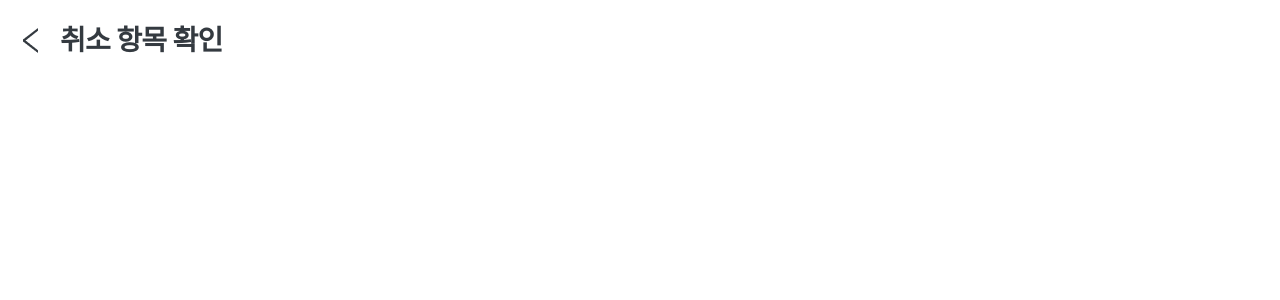
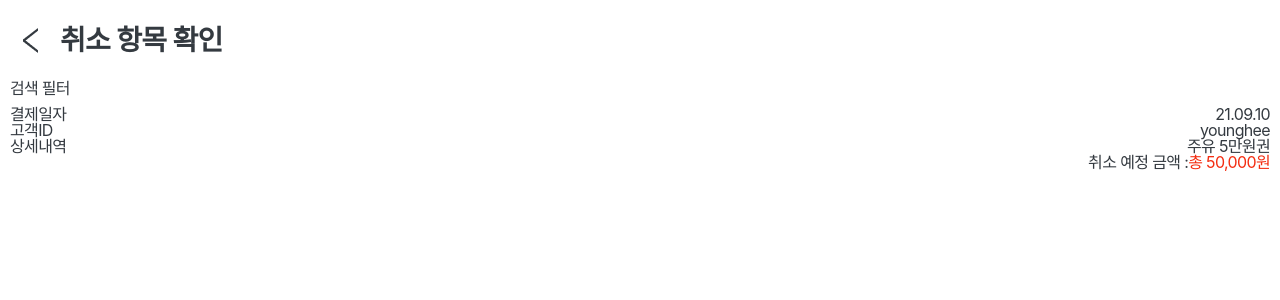
Before and after one commit to Yunjeong-Choi/oilnow-sajangnim-payment, a React (Create React App) app: page / in a window 1280 px wide. Shown: the top 300 px of the page. Built offline with nearby package versions, Linux system fonts and the light colour scheme.

Commit message:
draw cancelDetailList in payCancelModal

```diff
--- /dev/null
+++ b/src/components/modal/payCancel/CancelDetailList.tsx
@@ -0,0 +1,77 @@
+import styled from "styled-components";
+import FilterTitle from "../../payment/searchFilter/FilterTitle";
+//TODO: filterTitle 리팩토링
+
+const CancelDetailList = () => {
+  return (
+    <ListBox>
+      <FilterTitle />
+      <ListInnerBox>
+        <DetailItem>
+          <ItemTitle>결제일자</ItemTitle>
+          <ItemData>21.09.10</ItemData>
+        </DetailItem>
+        <DetailItem>
+          <ItemTitle>고객ID</ItemTitle>
+          <ItemData>younghee</ItemData>
+        </DetailItem>
+        <DetailItem>
+          <ItemTitle>상세내역</ItemTitle>
+          <ItemData>주유 5만원권</ItemData>
+        </DetailItem>
+      </ListInnerBox>
+      <ListTotal>
+        <TotalTitle>취소 예정 금액 : </TotalTitle>
+        <TotalData>총 50,000원</TotalData>
+      </ListTotal>
+    </ListBox>
+  );
+};
+
+export default CancelDetailList;
+
+//styled-components
+const ListBox = styled.div`
+  display: flex;
+  flex-direction: column;
+  padding: var(--defaultSidePadding);
+`;
+
+const ListInnerBox = styled.div`
+  display: flex;
+  flex-direction: column;
+`;
+
+const DetailItem = styled.div`
+  display: flex;
+  justify-content: space-between;
+  align-item: center;
+`;
+
+const ItemTitle = styled.div`
+  display: flex;
+  justify-content: left;
+  align-item: center;
+`;
+
+const ItemData = styled.div`
+  display: flex;
+  justify-content: right;
+  align-item: center;
+`;
+
+const ListTotal = styled.div`
+  display: flex;
+  justify-content: right;
+  align-item: center;
+`;
+
+const TotalTitle = styled.div`
+  display: flex;
+  justify-content: left;
+  align-item: center;
+`;
+
+const TotalData = styled.div`
+  color: var(--red);
+`;
--- a/src/components/modal/payCancel/index.tsx
+++ b/src/components/modal/payCancel/index.tsx
@@ -1,11 +1,16 @@
 import styled from "styled-components";
 import ModalHeader from "../common/ModalHeader";
+import CancelDetailList from "./CancelDetailList";
 
 const PayCancelModal = () => {
   return (
     <>
       <ModalHeader>취소 항목 확인</ModalHeader>
-      <main></main>
+      <main>
+        <CancelDetailList />
+        <CancelReason></CancelReason>
+        <CancelButtons></CancelButtons>
+      </main>
     </>
   );
 };
@@ -13,3 +18,11 @@ const PayCancelModal = () => {
 export default PayCancelModal;
 
 //styled-components
+
+const CancelReason = styled.div`
+  padding: var(--defaultSidePadding);
+`;
+
+const CancelButtons = styled.div`
+  padding: var(--defaultSidePadding);
+`;
--- a/src/components/payment/searchFilter/FilterTitle.tsx
+++ b/src/components/payment/searchFilter/FilterTitle.tsx
@@ -2,16 +2,16 @@ import styled from "styled-components";
 
 const FilterTitle = () => {
   return (
-    <FilterBox>
+    <TitleBox>
       <TitleText>검색 필터</TitleText>
-    </FilterBox>
+    </TitleBox>
   );
 };
 
 export default FilterTitle;
 
 //styled-components
-const FilterBox = styled.div`
+const TitleBox = styled.div`
   display: flex;
   justify-content: left;
   margin-bottom: 10px;
```
